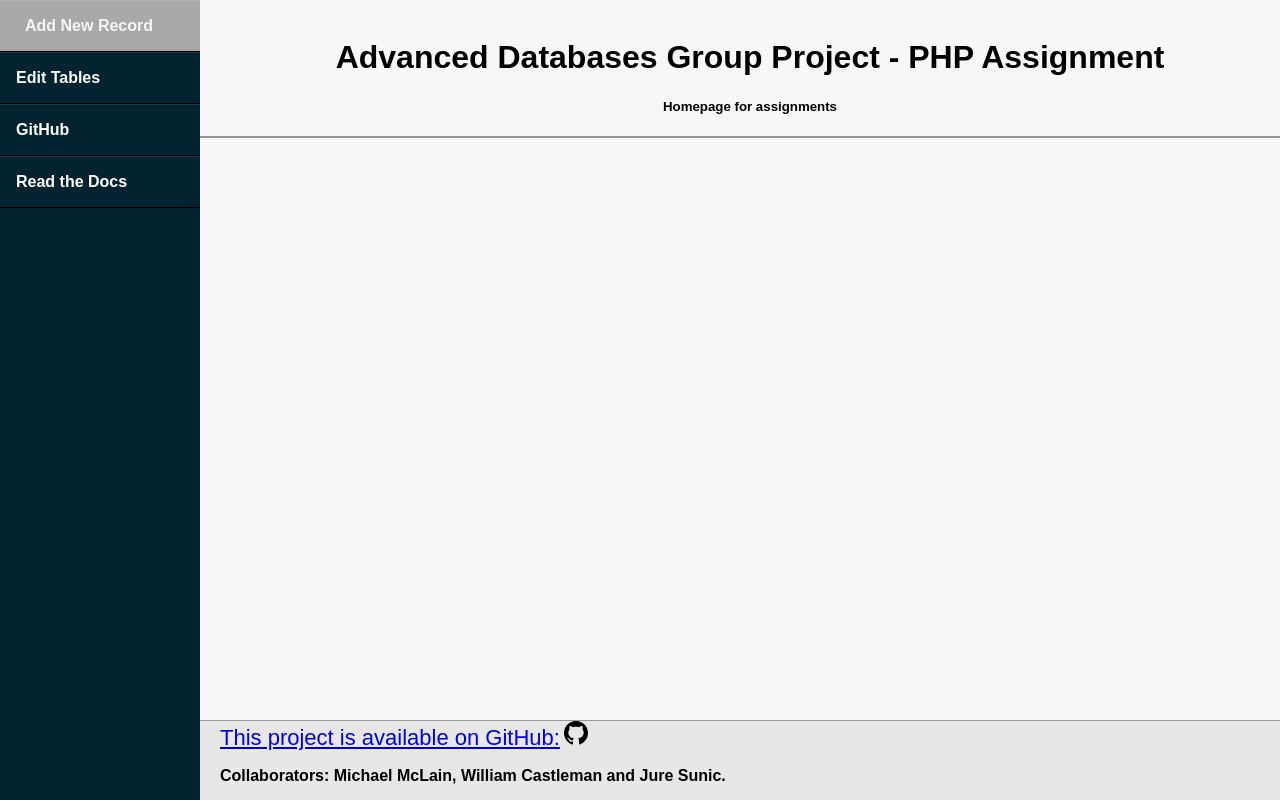
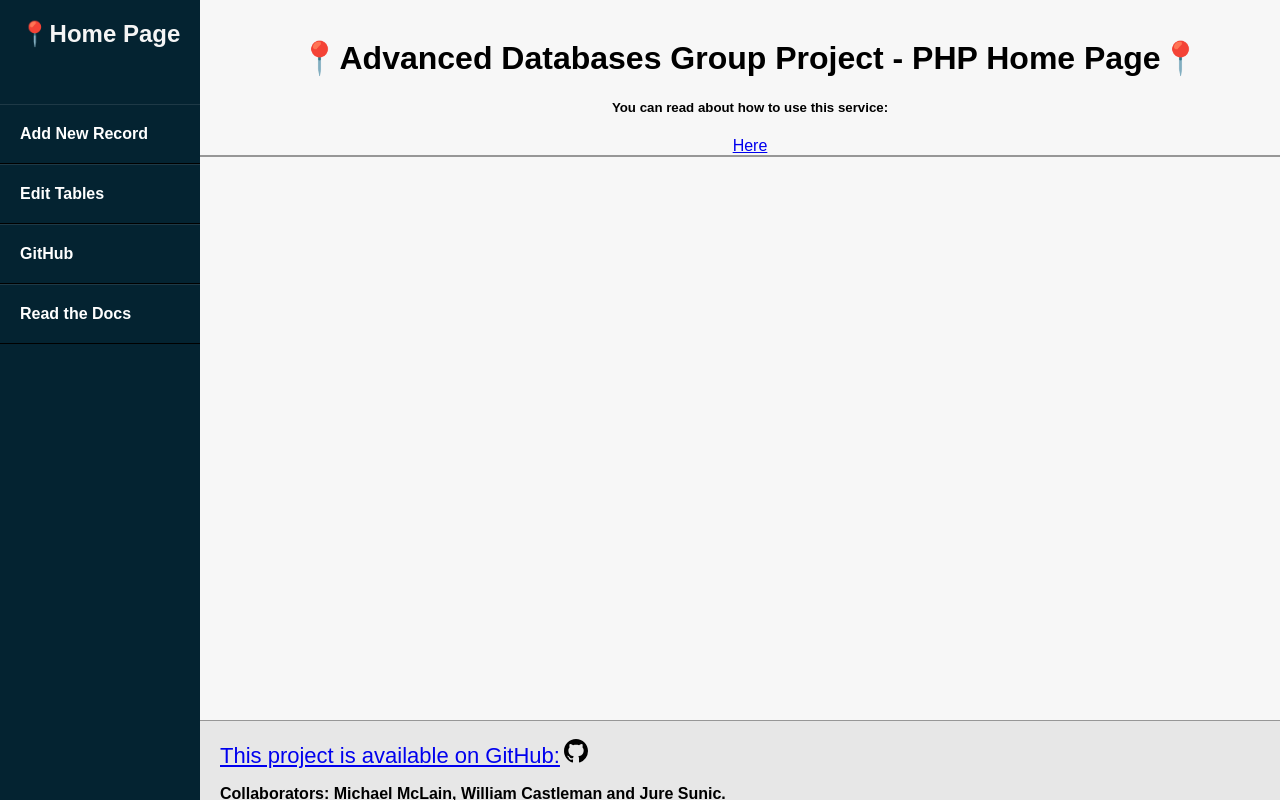
Before and after one commit to mhykol2k/advanced-databases-group, a PHP site: page /lib/index.php in a window 1280 px wide. Run offline with PHP 8.4, Linux system fonts and the light colour scheme.

Commit message:
<edit> CSS, formatting and pages

```diff
--- a/assets/main.css
+++ b/assets/main.css
@@ -20,10 +20,17 @@ body {
   overflow-x: hidden;
 }
 
+.title {
+  color: whitesmoke;
+  text-align: center;
+  height: 64px;
+  background-color: #042331;
+}
+
 /* Side navigation links */
 .sidenav a {
   color: white;
-  padding: 16px;
+  padding: 20px;
   text-decoration: none;
   display: block;
   font-weight: 600;
--- a/lib/index.php
+++ b/lib/index.php
@@ -35,14 +35,18 @@
 
         <body class="">
           <div class="sidenav">
+            <h2 class="title">📍Home Page</h2>
             <a href="new_record.php">Add New Record</a>
-            <a href="#">Edit Tables</a>
-            <a href="#">GitHub</a>
-            <a href="#">Read the Docs</a>
+            <a href="table_manager.php">Edit Tables</a>
+            <a href="https://github.com/mm1089/advanced-databases-group/">GitHub</a>
+            <a href="https://github.com/mm1089/advanced-databases-group/blob/main/README.md">Read the Docs</a>
           </div>
           <div class="content">
-            <h1>Advanced Databases Group Project - PHP Assignment</h1>
-            <h5>Homepage for assignments</h5>
+            <h1>📍Advanced Databases Group Project - PHP Home Page📍</h1>
+            <div>
+              <h5>You can read about how to use this service:</h5>
+              <a href="https://github.com/mm1089/advanced-databases-group/blob/main/README.md">Here</a>
+            </div>
           </div>
         </body>
     </main>
@@ -50,6 +54,7 @@
 <!-- Footer Segment -->
 
     <footer class="footer">
+      <br>
       <a class="footer-text" href="https://github.com/mm1089/advanced-databases-group">This project is available on GitHub:</a>
         <svg xmlns="http://www.w3.org/2000/svg" width="24" height="24" fill="currentColor" class="bi bi-github" viewBox="0 0 16 16">
           <path d="M8 0C3.58 0 0 3.58 0 8c0 3.54 2.29 6.53 5.47 7.59.4.07.55-.17.55-.38 0-.19-.01-.82-.01-1.49-2.01.37-2.53-.49-2.69-.94-.09-.23-.48-.94-.82-1.13-.28-.15-.68-.52-.01-.53.63-.01 1.08.58 1.23.82.72 1.21 1.87.87 2.33.66.07-.52.28-.87.51-1.07-1.78-.2-3.64-.89-3.64-3.95 0-.87.31-1.59.82-2.15-.08-.2-.36-1.02.08-2.12 0 0 .67-.21 2.2.82.64-.18 1.32-.27 2-.27.68 0 1.36.09 2 .27 1.53-1.04 2.2-.82 2.2-.82.44 1.1.16 1.92.08 2.12.51.56.82 1.27.82 2.15 0 3.07-1.87 3.75-3.65 3.95.29.25.54.73.54 1.48 0 1.07-.01 1.93-.01 2.2 0 .21.15.46.55.38A8.012 8.012 0 0 0 16 8c0-4.42-3.58-8-8-8z"/>
```
Also changed, not shown: lib/new_record.php (+5 -3 lines).
